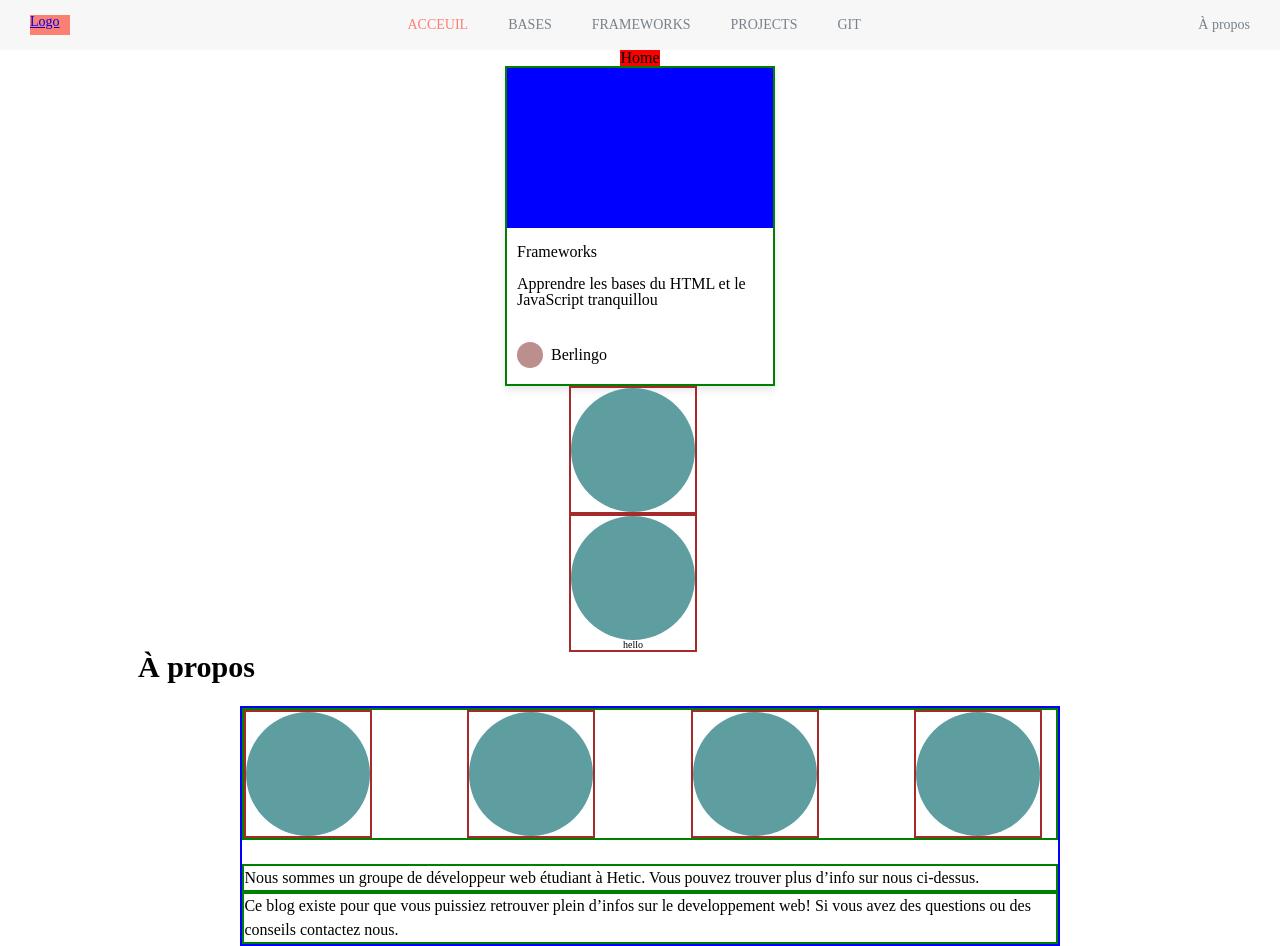
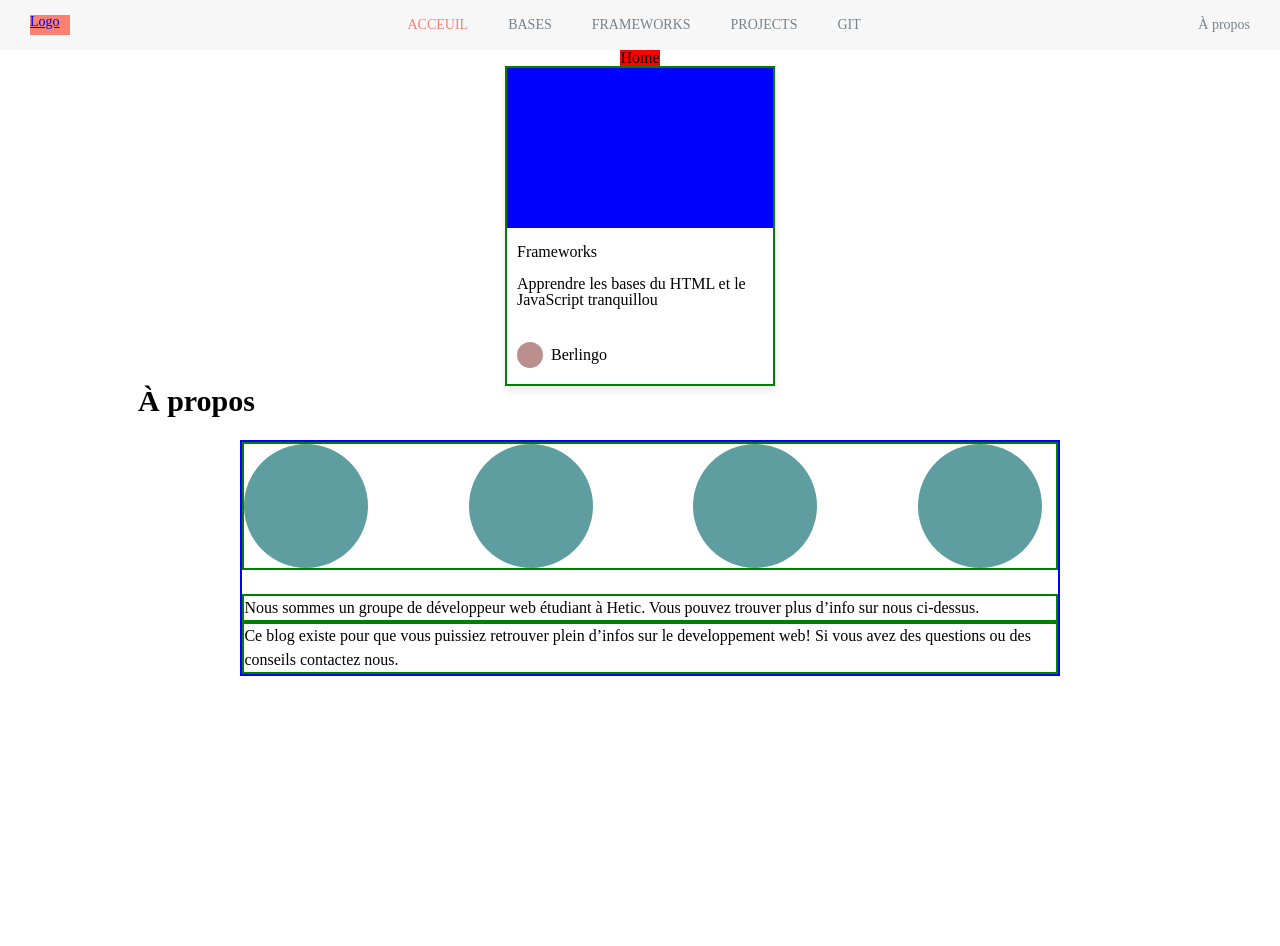
Before and after one commit to rqphy/project-b, a React (Create React App) app: page / in a window 1280 px wide. After the commit the page ends 800 px from the top, so only its background shows below. Built offline with nearby package versions, Linux system fonts and the light colour scheme.

Commit message:
cleaning code

```diff
--- a/src/Components/Profile/Profile.scss
+++ b/src/Components/Profile/Profile.scss
@@ -2,7 +2,6 @@ $smallTeam: 46px;
 $largeTeam: 124px;
 
 .Profile {
-  border: 2px solid brown;
   display: flex;
   flex-direction: column;
   align-items: center;
--- a/src/Pages/Home/Home.js
+++ b/src/Pages/Home/Home.js
@@ -11,8 +11,6 @@ function Home() {
       ></img>
       <h1>Home</h1>
       <ArticleCard />
-      <Profile />
-      <Profile title="hello" />
       <secion className="about">
         <h2 className="about__title">À propos</h2>
         <article className="about__container">
@@ -21,10 +19,6 @@ function Home() {
             <Profile />
             <Profile />
             <Profile />
-            {/* <div className="about__img"></div>
-            <div className="about__img"></div>
-            <div className="about__img"></div>
-            <div className="about__img"></div> */}
           </div>
           <p className="about__text">
             Nous sommes un groupe de développeur web étudiant à Hetic. Vous
```
Also changed, not shown: src/Pages/Home/Home.scss (+0 -14 lines).
